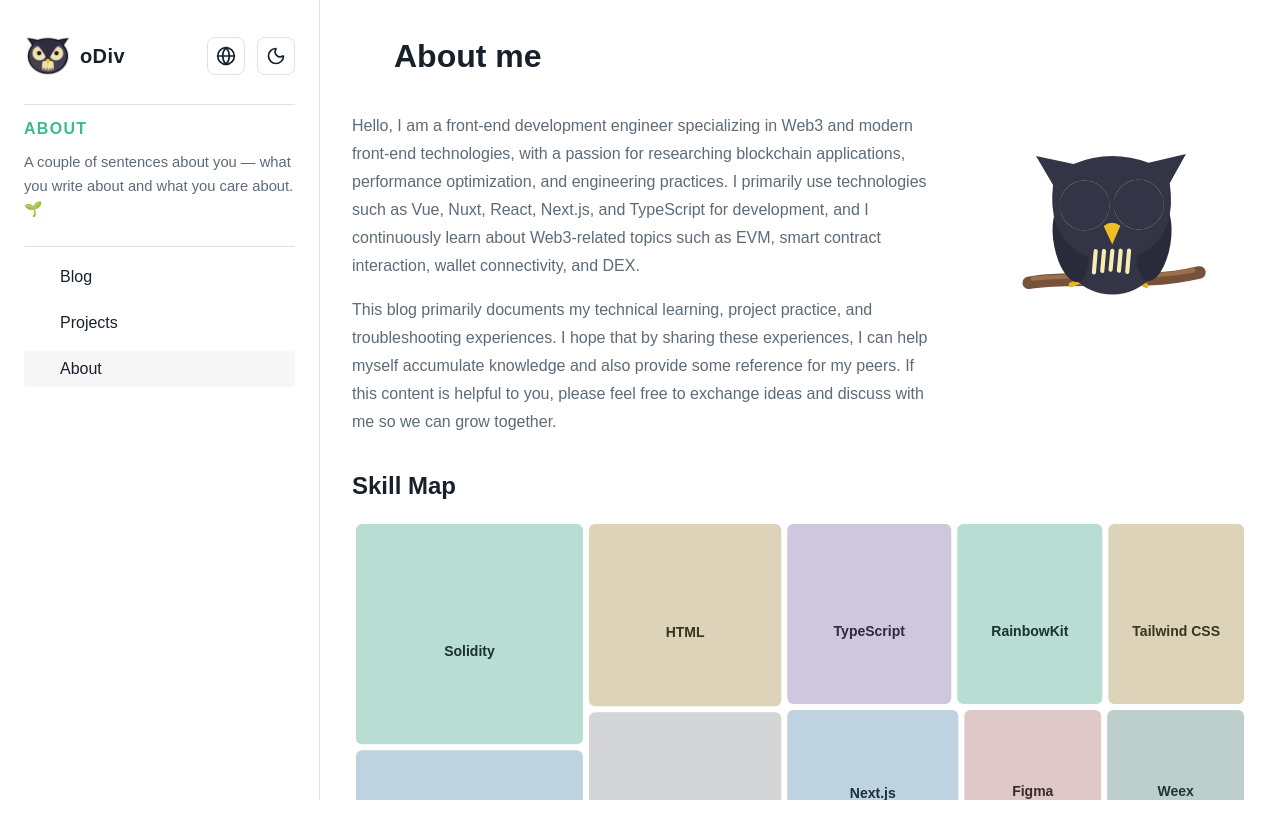
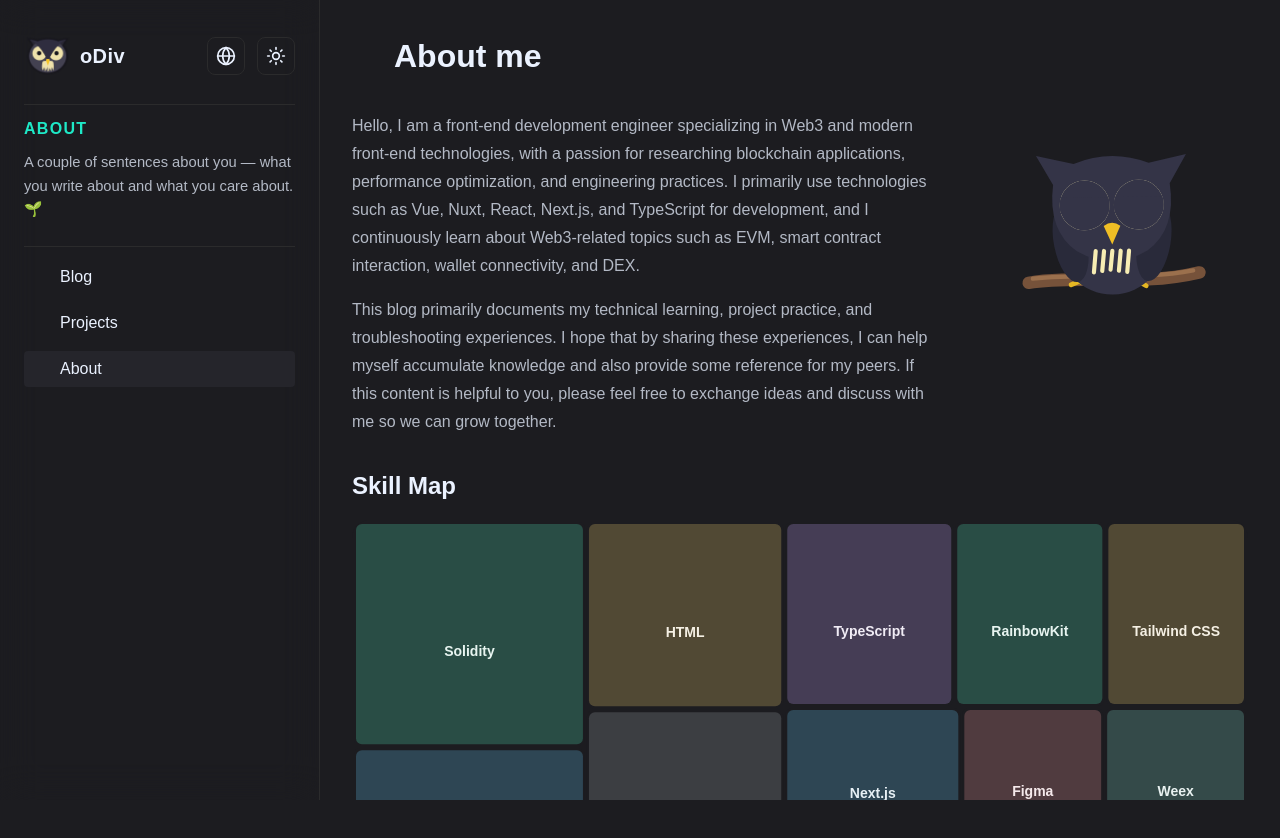
Before and after one commit to JinBaoFs/odiv, a Next.js app: page /en/about in a window 1280 px wide. Shown: the top 838 px of the page. Built offline with nearby package versions, Linux system fonts and the light colour scheme.

Commit message:
:art: feat(config): theme default dark

```diff
--- a/app/styles/variables.css
+++ b/app/styles/variables.css
@@ -11,6 +11,7 @@
 
 :root,
 html.light {
+  color-scheme: light;
   --background: #ffffff;
   --background-02: #ededed7a;
   --surface: #ffffff;
@@ -24,6 +25,7 @@
 }
 
 html.dark {
+  color-scheme: dark;
   --background: #1c1c20;
   --background-02: #25252b;
   --surface: #121a2b;
--- a/components/providers.tsx
+++ b/components/providers.tsx
@@ -5,7 +5,7 @@
 
 export function Providers({children}: {children: ReactNode}) {
   return (
-    <ThemeProvider attribute="class" defaultTheme="system" enableSystem disableTransitionOnChange>
+    <ThemeProvider attribute="class" defaultTheme="dark" enableSystem={false} disableTransitionOnChange>
       {children}
     </ThemeProvider>
   );
```
